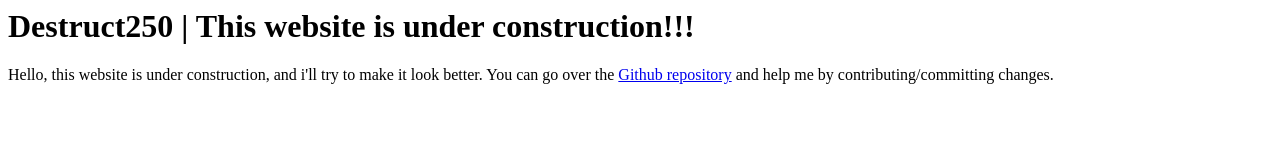
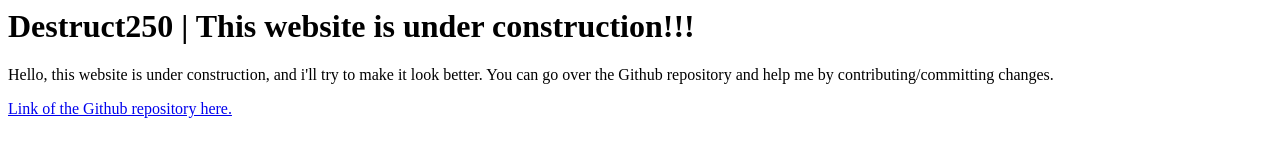
Before and after one commit to DestructMarble250/DST250Website, a plain HTML site: page index.html in a window 1280 px wide. Drawn offline with Linux system fonts and the light colour scheme.

Commit message:
Update index.html

```diff
--- a/index.html
+++ b/index.html
@@ -2,6 +2,7 @@
 <body>
   <h1>Destruct250 | This website is under construction!!!</h1>
   <p>Hello, this website is under construction, and i'll try to make it look better.
-  You can go over the <a href="https://github.com/DestructMarble250/MyOwnWebsite">Github repository</a> and help me by contributing/committing changes.</p>
+  You can go over the Github repository and help me by contributing/committing changes.</p>
+  <a href="https://github.com/DestructMarble250/MyOwnWebsite">Link of the Github repository here.</a>
   </body>
 </html>
```
